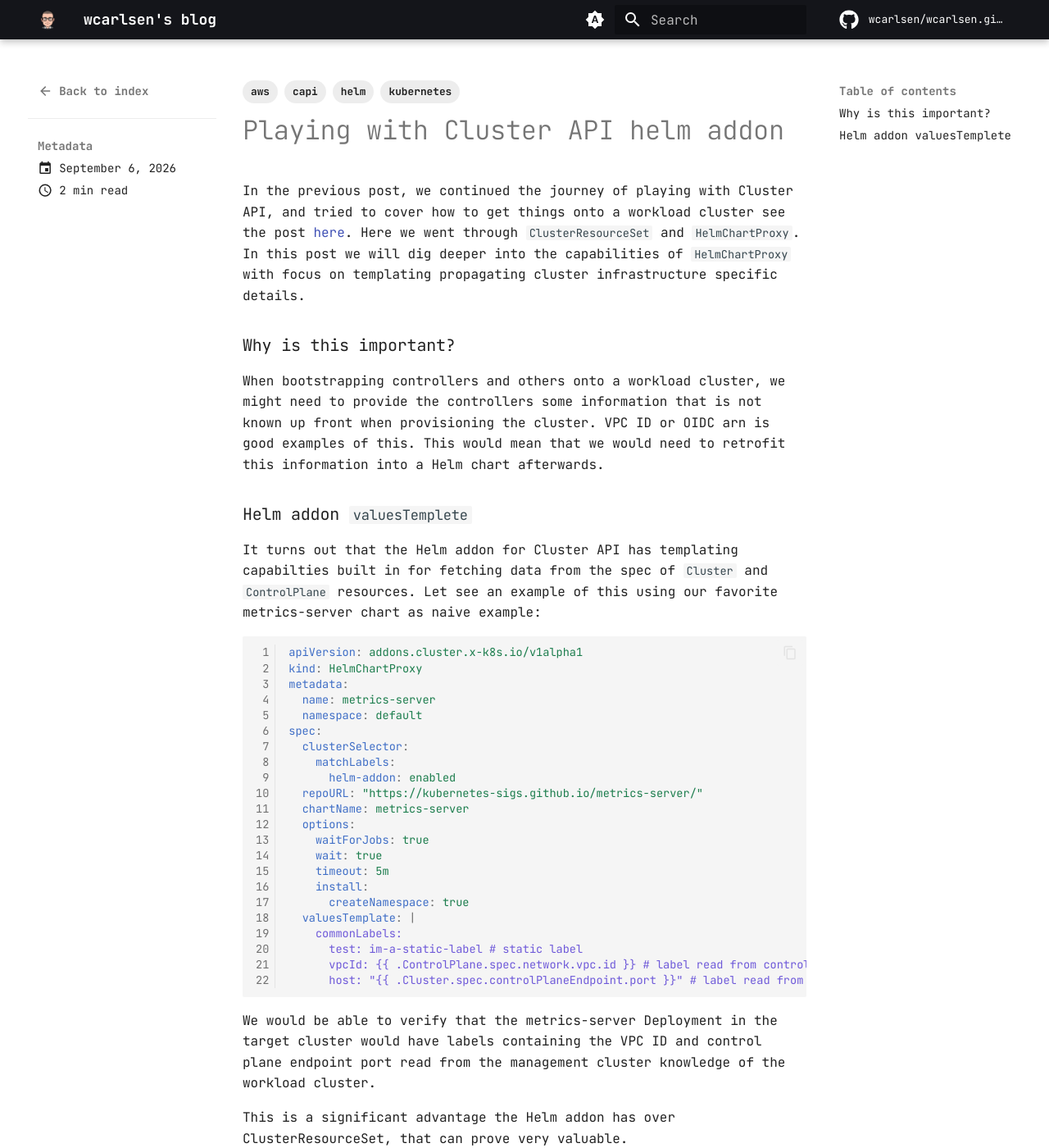
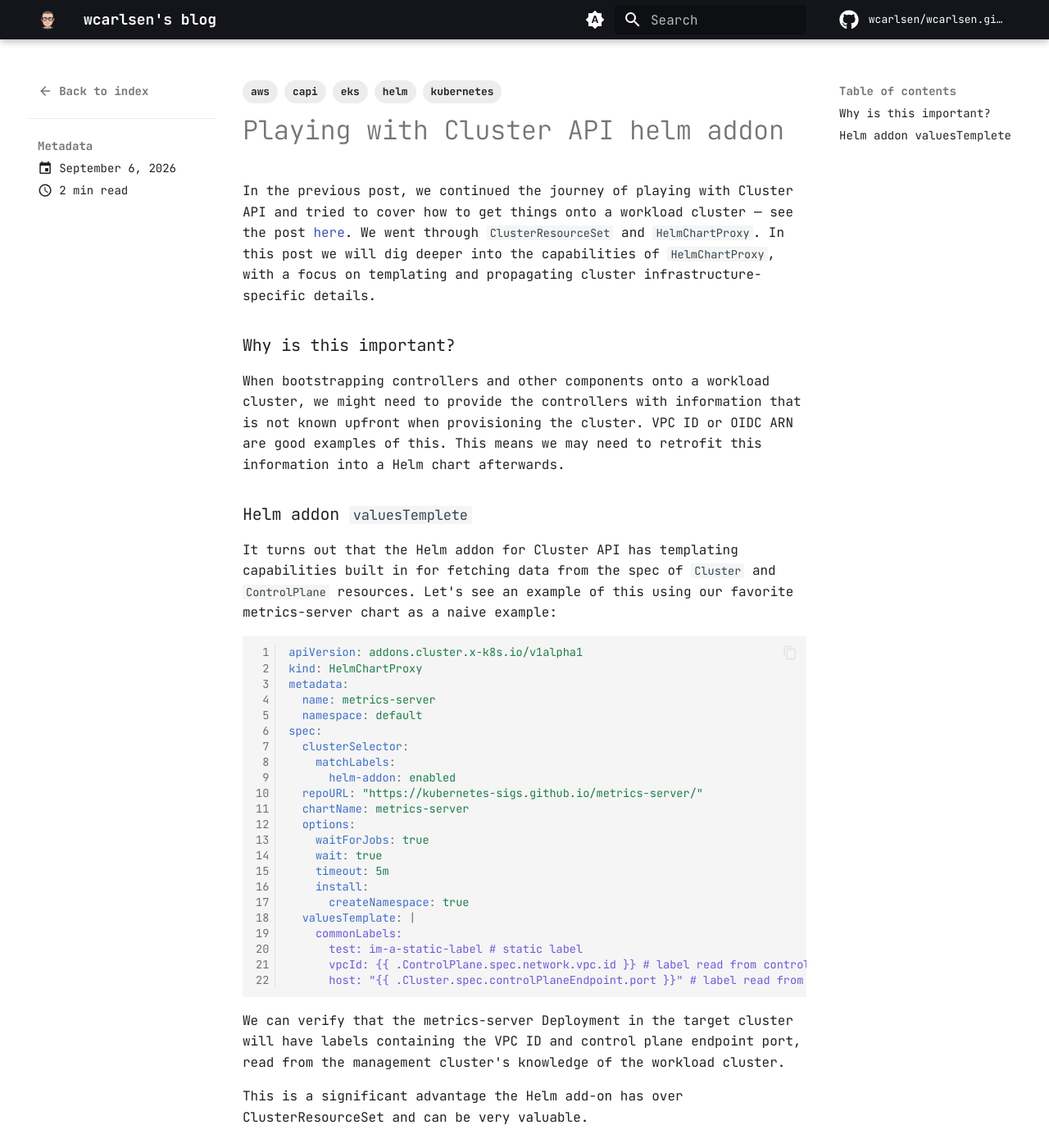
Before and after one commit to wcarlsen/wcarlsen.github.io, an MkDocs documentation site: the page built from docs/posts/2026-09-06-playing-with-cluster-api-helm-addon.md, in a window 1280 px wide and 1400 px high. Shown: the whole window at 82% size. Built offline with MkDocs 1.6.1 and Material for MkDocs 9.7.7, drawn with Linux system fonts in a browser that asks for light colours; plug-ins that fetch from the network failed and are left out; comment, search, counter and statistics services are not loaded.

Commit message:
add/post/irsa pod identity eventual consistency (#150)
* Correct tagging

Signed-off-by: Willi Carlsen <carlsenwilli@gmail.com>

* Add post about IRSA vs Pod Identity compared for eventually consistency

Signed-off-by: Willi Carlsen <carlsenwilli@gmail.com>

* Did spell checking

Signed-off-by: Willi Carlsen <carlsenwilli@gmail.com>

* Did spell checking

Signed-off-by: Willi Carlsen <carlsenwilli@gmail.com>

---------

Signed-off-by: Willi Carlsen <carlsenwilli@gmail.com>

````diff
--- a/docs/posts/2026-09-06-playing-with-cluster-api-helm-addon.md
+++ b/docs/posts/2026-09-06-playing-with-cluster-api-helm-addon.md
@@ -2,6 +2,7 @@
 date: 2026-09-06
 tags:
   - aws
+  - eks
   - kubernetes
   - capi
   - helm
@@ -9,15 +10,15 @@ tags:
 
 # Playing with Cluster API helm addon
 
-In the previous post, we continued the journey of playing with Cluster API, and tried to cover how to get things onto a workload cluster see the post [here](2026-09-05-playing-with-cluster-api-continued.md). Here we went through `ClusterResourceSet` and `HelmChartProxy`. In this post we will dig deeper into the capabilities of `HelmChartProxy` with focus on templating propagating cluster infrastructure specific details.
+In the previous post, we continued the journey of playing with Cluster API and tried to cover how to get things onto a workload cluster — see the post [here](2026-09-05-playing-with-cluster-api-continued.md). We went through `ClusterResourceSet` and `HelmChartProxy`. In this post we will dig deeper into the capabilities of `HelmChartProxy`, with a focus on templating and propagating cluster infrastructure-specific details.
 
 ### Why is this important?
 
-When bootstrapping controllers and others onto a workload cluster, we might need to provide the controllers some information that is not known up front when provisioning the cluster. VPC ID or OIDC arn is good examples of this. This would mean that we would need to retrofit this information into a Helm chart afterwards.
+When bootstrapping controllers and other components onto a workload cluster, we might need to provide the controllers with information that is not known upfront when provisioning the cluster. VPC ID or OIDC ARN are good examples of this. This means we may need to retrofit this information into a Helm chart afterwards.
 
 ### Helm addon `valuesTemplete`
 
-It turns out that the Helm addon for Cluster API has templating capabilties built in for fetching data from the spec of `Cluster` and `ControlPlane` resources. Let see an example of this using our favorite metrics-server chart as naive example:
+It turns out that the Helm addon for Cluster API has templating capabilities built in for fetching data from the spec of `Cluster` and `ControlPlane` resources. Let's see an example of this using our favorite metrics-server chart as a naive example:
 
 ```yaml
 apiVersion: addons.cluster.x-k8s.io/v1alpha1
@@ -44,6 +45,6 @@ spec:
       host: "{{ .Cluster.spec.controlPlaneEndpoint.port }}" # label read from cluster resource
 ```
 
-We would be able to verify that the metrics-server Deployment in the target cluster would have labels containing the VPC ID and control plane endpoint port read from the management cluster knowledge of the workload cluster.
+We can verify that the metrics-server Deployment in the target cluster will have labels containing the VPC ID and control plane endpoint port, read from the management cluster's knowledge of the workload cluster.
 
-This is a significant advantage the Helm addon has over ClusterResourceSet, that can prove very valuable.
+This is a significant advantage the Helm add-on has over ClusterResourceSet and can be very valuable.
````
Also changed, not shown: docs/posts/2026-08-18-playing-with-cluster-api.md (+1 -0 lines), docs/posts/2026-09-05-playing-with-cluster-api-continued.md (+0 -1 lines), docs/posts/2026-09-12-irsa-and-pod-identity-eventually-consistency.md (added, +55 -0 lines).
